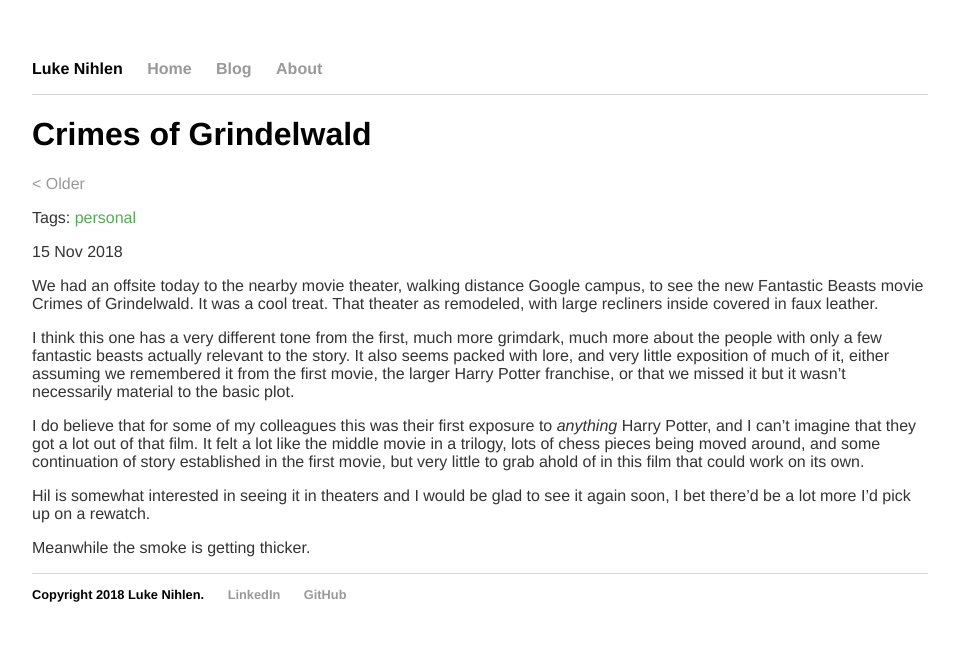
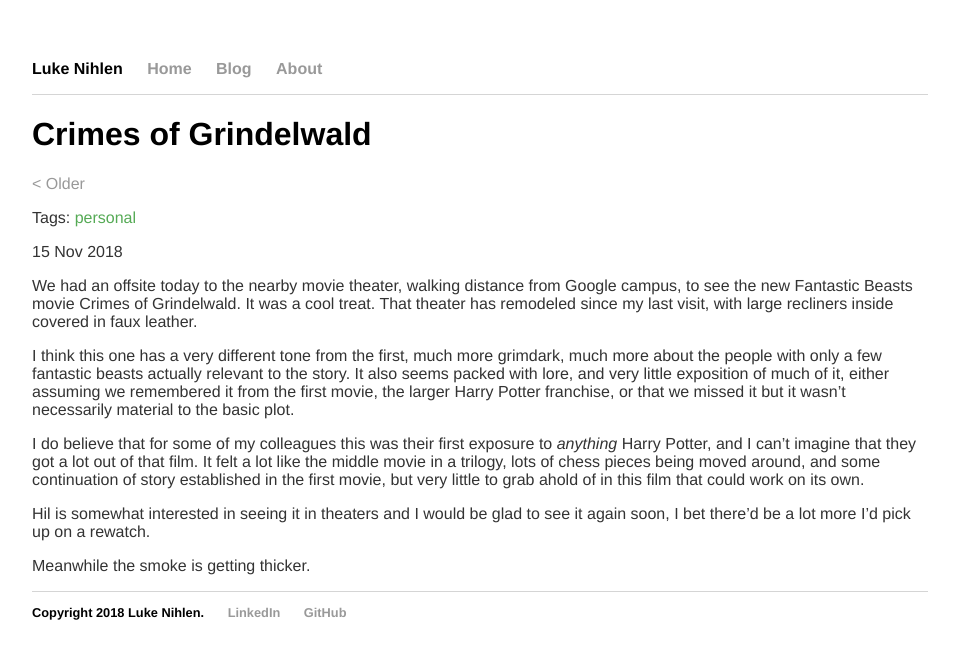
Before and after one commit to lnihlen/lnihlen.github.io, a Jekyll site: the page built from _posts/2018-11-15-crimes-of-grindelwald.md, in a window 1280 px wide. Shown: the top 659 px of the page, without its empty margins (160-1119 px from the left). Built offline with Jekyll 4.4.1, drawn with Linux system fonts in a browser that asks for light colours.

Commit message:
more edits

```diff
--- a/_posts/2018-11-15-crimes-of-grindelwald.md
+++ b/_posts/2018-11-15-crimes-of-grindelwald.md
@@ -5,10 +5,10 @@ date: 2018-11-15
 tags: [ personal ]
 ---
 
-We had an offsite today to the nearby movie theater, walking distance Google
+We had an offsite today to the nearby movie theater, walking distance from Google
 campus, to see the new Fantastic Beasts movie Crimes of Grindelwald. It was a
-cool treat. That theater as remodeled, with large recliners inside covered in
-faux leather.
+cool treat. That theater has remodeled since my last visit, with large recliners
+inside covered in faux leather.
 
 I think this one has a very different tone from the first, much more grimdark,
 much more about the people with only a few fantastic beasts actually
```
Also changed, not shown: _posts/2018-11-14-elegant-pub-gig.md (+1 -1 lines).
